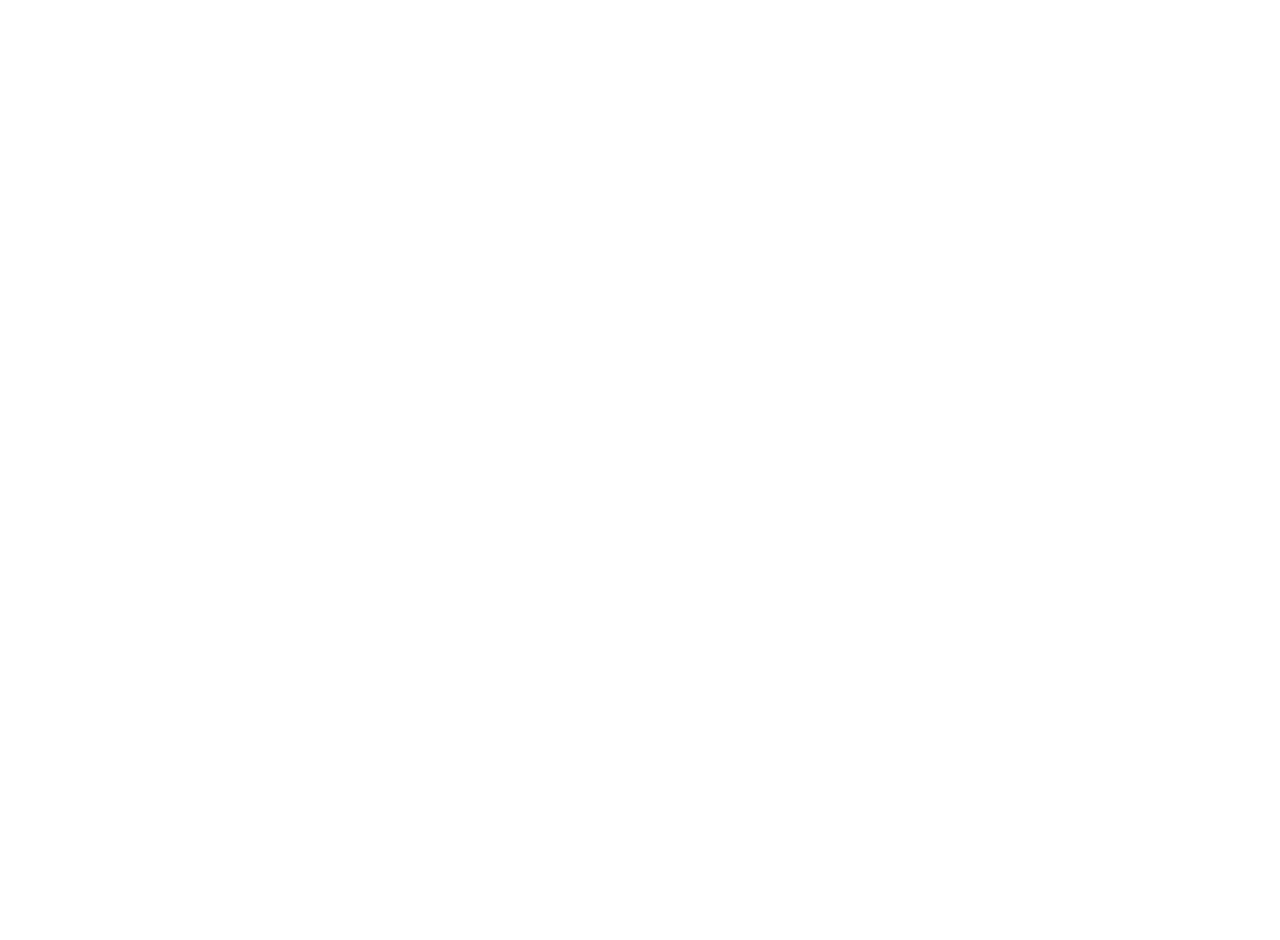
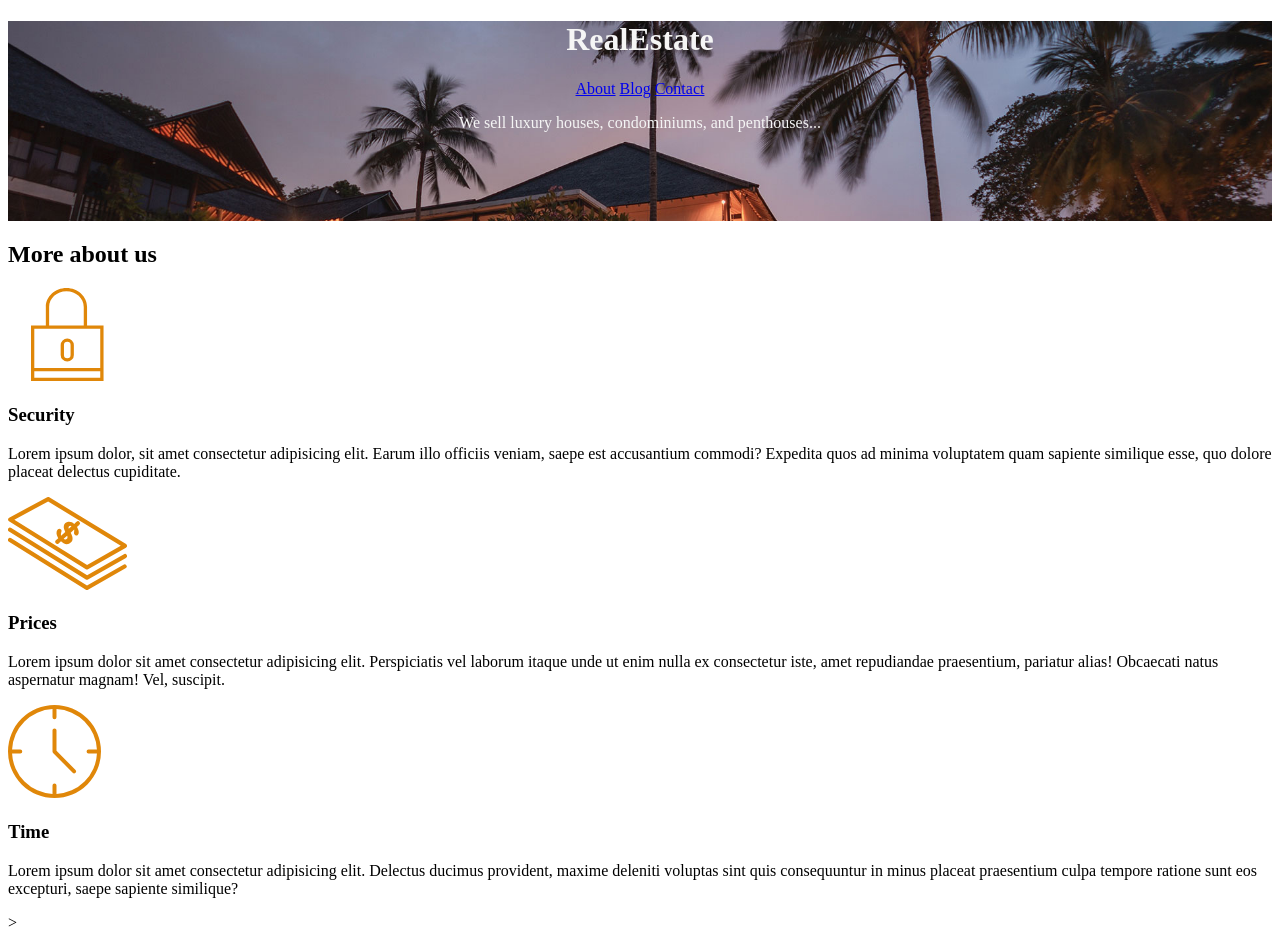
Before and after one commit to Cadence1988/Real-estate, a plain HTML site: page index.html in a window 1280 px wide. Before the commit the page ends 800 px from the top, so only its background shows below. Drawn offline with Linux system fonts and the light colour scheme.

Commit message:
Creating the project

```diff
--- a/index.html
+++ b/index.html
@@ -1,2 +1,36 @@
 <!DOCTYPE html>
 <html lang="en">
+ <head>
+    <meta charset="UTF-8">
+    <meta name="viewport" content="width=device-width, intial-scale=1.0">
+    <link rel="stylesheet" href="mystyle.css">
+    <title>RealEstate</title>
+ </head>
+    <header class="header">
+        <h1>RealEstate</h1>
+        <nav class="menu">
+            <a href="about.html">About</a>
+            <a href="blog.html">Blog</a>
+            <a href="contact.html">Contact</a>
+        </nav>
+        <p>We sell luxury houses, condominiums, and penthouses...</p>
+    </header>
+    <main>
+        <h2>More about us</h2>
+        <div>
+            <img src="./img/icon1.svg" alt="">
+            <h3>Security</h3>
+            <p>Lorem ipsum dolor, sit amet consectetur adipisicing elit. Earum illo officiis veniam, saepe est accusantium commodi? Expedita quos ad minima voluptatem quam sapiente similique esse, quo dolore placeat delectus cupiditate.</p>
+            <img src="./img/icon2.svg" alt="">
+            <h3>Prices</h3>
+            <p>Lorem ipsum dolor sit amet consectetur adipisicing elit. Perspiciatis vel laborum itaque unde ut enim nulla ex consectetur iste, amet repudiandae praesentium, pariatur alias! Obcaecati natus aspernatur magnam! Vel, suscipit.</p>
+            <img src="./img/icon3.svg" alt="">
+            <h3>Time</h3>
+            <p>Lorem ipsum dolor sit amet consectetur adipisicing elit. Delectus ducimus provident, maxime deleniti voluptas sint quis consequuntur in minus placeat praesentium culpa tempore ratione sunt eos excepturi, saepe sapiente similique?</p>
+
+        </div>
+        <div>
+
+        </div>
+    </main>
+</html>>
--- a/mystyle.css
+++ b/mystyle.css
@@ -0,0 +1,10 @@
+
+
+
+.header{
+    background-image: url(./img/highlight.jpg);
+    background-size: cover;
+    text-align: center;
+    color:whitesmoke;
+    height: 200px;
+}
```
Also changed, not shown: about.html (added, +4 -0 lines), blog.html (added), contact.html (added).
